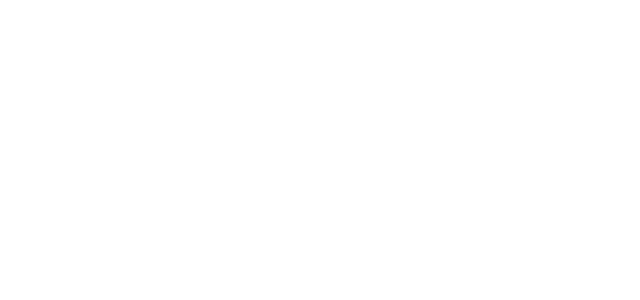
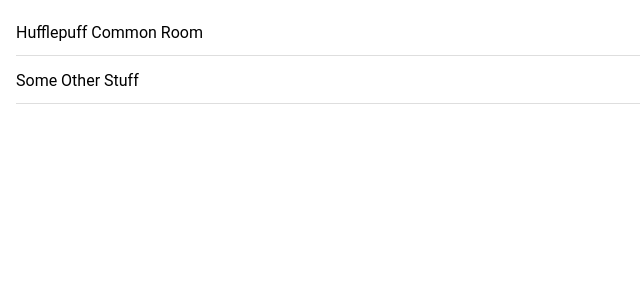
Before and after one commit to ainzzorl/langflipflop, a React (Create React App) app: page /mainmenu in a window 1280 px wide. Shown: the top 300 px of the page, without its empty margins (0-640 px from the left). Built offline with nearby package versions, Linux system fonts and the light colour scheme.

Commit message:
Add real main menu page

```diff
--- a/src/App.tsx
+++ b/src/App.tsx
@@ -3,6 +3,7 @@ import { Redirect, Route } from 'react-router-dom';
 import { IonApp, IonRouterOutlet } from '@ionic/react';
 import { IonReactRouter } from '@ionic/react-router';
 import Home from './pages/Home';
+import MainMenu from './pages/MainMenu';
 
 /* Core CSS required for Ionic components to work properly */
 import '@ionic/react/css/core.css';
@@ -27,8 +28,8 @@ const App: React.FC = () => (
   <IonApp>
     <IonReactRouter>
       <IonRouterOutlet>
-        <Route path="/home" component={Home} exact={true} />
-        <Route exact path="/" render={() => <Redirect to="/home" />} />
+        <Route path="/mainmenu" component={MainMenu} exact={true} />
+        <Route exact path="/" render={() => <Redirect to="/mainmenu" />} />
       </IonRouterOutlet>
     </IonReactRouter>
   </IonApp>
--- a/src/components/MainMenu.tsx
+++ /dev/null
@@ -1,18 +0,0 @@
-import React from 'react';
-import './MainMenu.css';
-
-import { IonButton, IonIcon, IonContent } from '@ionic/react';
-
-class MainMenu extends React.Component<{}, {}> {
-  constructor(props: any) {
-    super(props);
-  }
-
-  render() {
-    return <div>
-        Hello from main menu
-      </div>;
-  }
-}
-
-export default MainMenu;
--- a/src/pages/Home.tsx
+++ b/src/pages/Home.tsx
@@ -1,7 +1,7 @@
 import { IonContent, IonHeader, IonPage, IonTitle, IonToolbar } from '@ionic/react';
 import React from 'react';
 import MyText from '../components/MyText';
-import MainMenu from '../components/MainMenu';
+import MainMenu from './MainMenu';
 import './Home.css';
 
 const Home: React.FC = () => {
@@ -18,7 +18,6 @@ const Home: React.FC = () => {
             <IonTitle size="large">Blank</IonTitle>
           </IonToolbar>
         </IonHeader>
-        <MainMenu/>
         <MyText id="hufflepuff-common-room"/>
       </IonContent>
     </IonPage>
--- /dev/null
+++ b/src/pages/MainMenu.tsx
@@ -0,0 +1,29 @@
+import React from 'react';
+import './MainMenu.css';
+
+import { IonContent, IonHeader, IonPage, IonTitle, IonToolbar, IonMenu, IonLabel, IonItem, IonList, IonRouterOutlet, IonButtons, IonButton, IonListHeader, IonMenuToggle } from '@ionic/react';
+
+class MainMenu extends React.Component<{}, {}> {
+  constructor(props: any) {
+    super(props);
+  }
+
+  render() {
+    return (
+      <IonPage>
+        <IonContent>
+            <IonList>
+              <IonItem routerLink="/text/hufflepuff-common-room">
+                <IonLabel>Hufflepuff Common Room</IonLabel>
+              </IonItem>
+              <IonItem routerLink="/text/some-other-stuff">
+                <IonLabel>Some Other Stuff</IonLabel>
+              </IonItem>
+            </IonList>
+    </IonContent>
+    </IonPage>
+);
+    }
+}
+
+export default MainMenu;
```
Also changed, not shown: src/components/MainMenu.css (deleted), src/pages/MainMenu.css (added).
